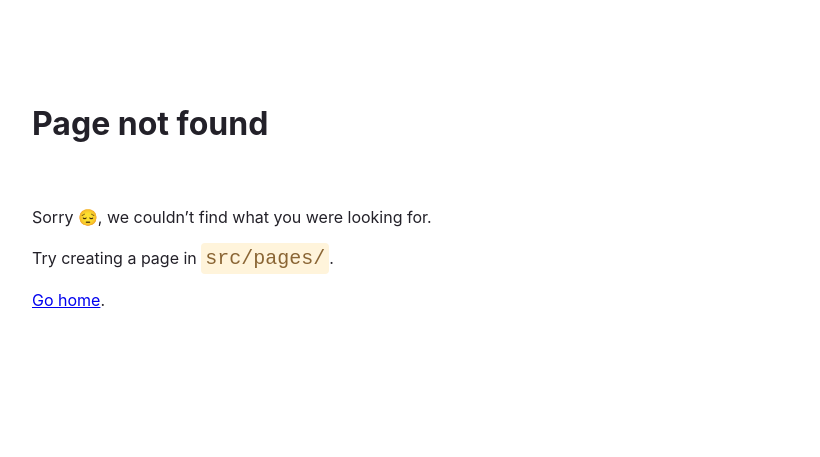
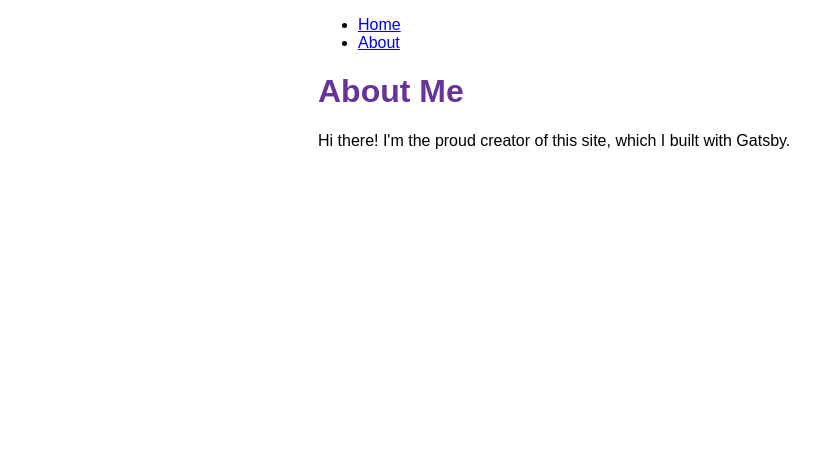
Before and after one commit to DavidSolaris/my-first-gatsby-site, a Gatsby site: page /about in a window 1280 px wide. Before the commit this address had no page. Shown: the whole page, without its empty margins (72-892 px from the left). Built offline with nearby package versions, Linux system fonts and the light colour scheme; Gatsby itself is replaced by a stand-in of ours.

Commit message:
Finished Gatsby Tutorial Part 2

```diff
--- /dev/null
+++ b/src/components/layout.js
@@ -0,0 +1,28 @@
+import * as React from 'react'
+import { Link } from 'gatsby'
+import {
+  container,
+  heading,
+  navLinks,
+  navLinkItem,
+  navLinkText
+ } from './layout.module.css'
+
+const Layout = ({ pageTitle, children }) => {
+  return (
+    <div  className={container}>
+      <nav>
+        <ul className={navLinks}>
+          <li className={navLinkItem}><Link to="/" className={navLinkText}>Home</Link></li>
+          <li className={navLinkItem}><Link to="/about" className={navLinkText}>About</Link></li>
+        </ul>
+      </nav>
+      <main>
+        <h1 className={heading}>{pageTitle}</h1>
+        {children}
+      </main>
+    </div>
+  )
+}
+
+export default Layout
--- /dev/null
+++ b/src/components/layout.module.css
@@ -0,0 +1,20 @@
+.container {
+    margin: auto;
+    max-width: 500px;
+    font-family: sans-serif;
+  }
+
+  .heading {
+    color: rebeccapurple;
+  }
+  .nav-links {
+    display: flex;
+    list-style: none;
+    padding-left: 0;
+  }
+  .nav-link-item {
+    padding-right: 2rem;
+  }
+  .nav-link-text {
+    color: black;
+  }
--- /dev/null
+++ b/src/pages/about.js
@@ -0,0 +1,18 @@
+// Step 1: Import React
+import * as React from 'react'
+import {Link} from 'gatsby'
+import Layout from '../components/layout'
+
+// Step 2: Define your component
+const AboutPage = () => {
+  return (
+    <Layout pageTitle="About Me">
+      <p>Hi there! I'm the proud creator of this site, which I built with Gatsby.</p>
+    </Layout>
+  )
+}
+
+export const Head = () => <title>About Me</title>
+
+// Step 3: Export your component
+export default AboutPage
--- a/src/pages/index.js
+++ b/src/pages/index.js
@@ -1,4 +1,5 @@
 import * as React from "react"
+import { Link } from 'gatsby'
 
 const pageStyles = {
   color: "#232129",
@@ -131,6 +132,7 @@ const IndexPage = () => {
         <br />
         <span style={headingAccentStyles}>— you just made a Gatsby site! 🎉🎉🎉</span>
       </h1>
+      <Link to="/about">About</Link>
       <p style={paragraphStyles}>
         Edit <code style={codeStyles}>src/pages/index.js</code> to see this page
         update in real-time. 😎
```
